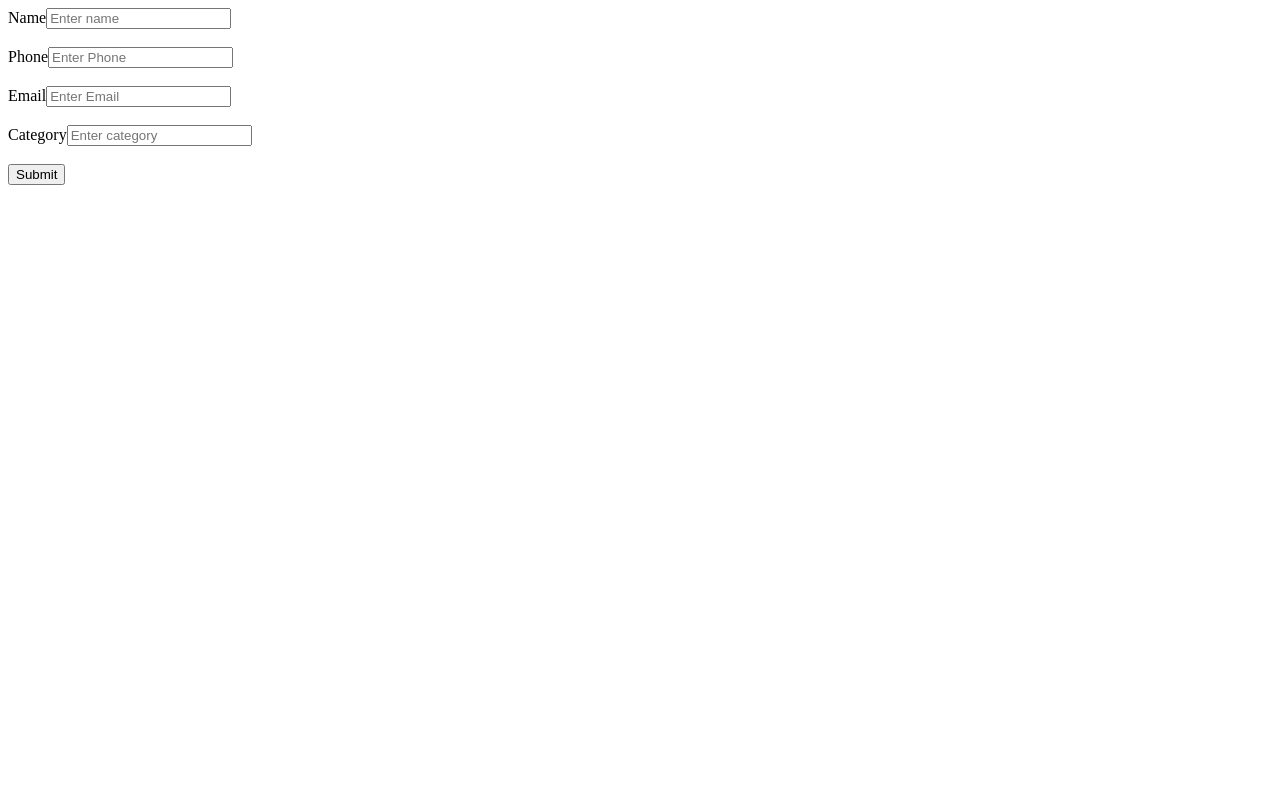
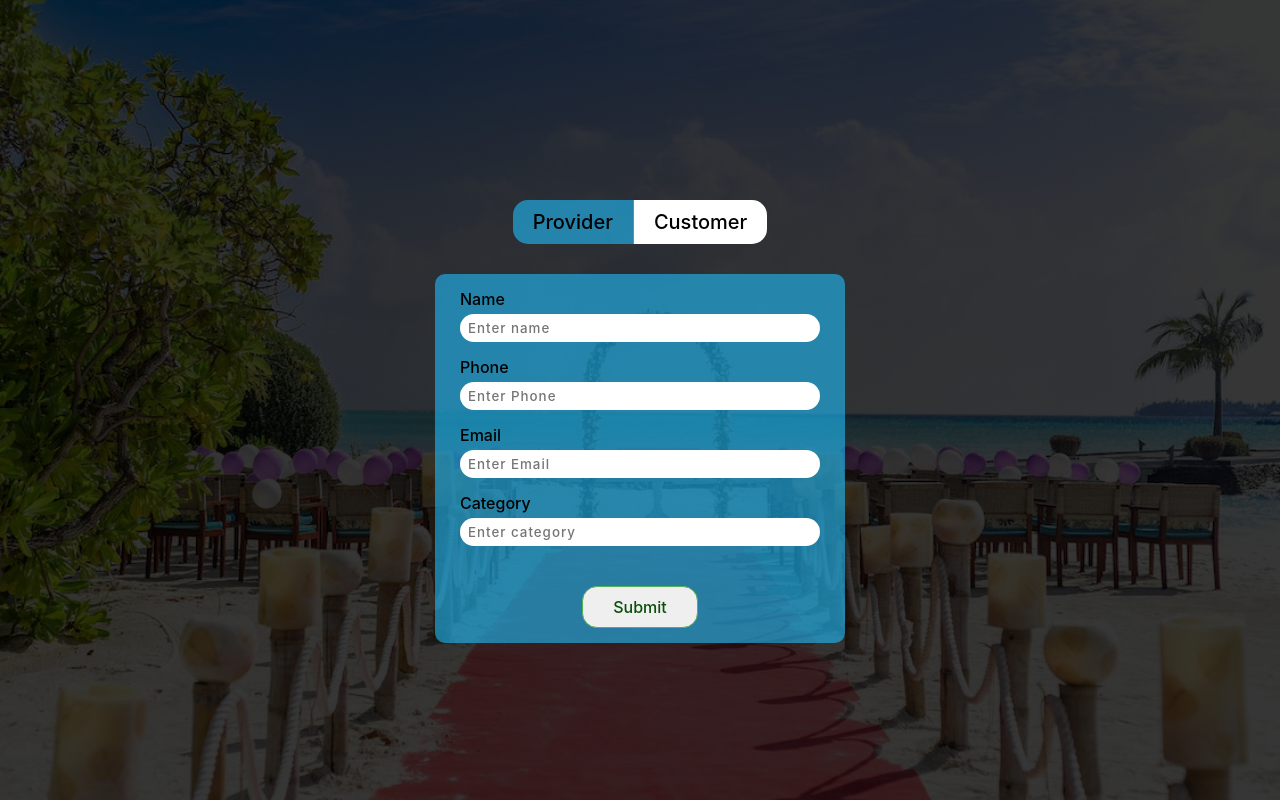
Before and after one commit to udith51/outsider, a React (Create React App) app in the folder outsider_frontend/: page / in a window 1280 px wide. Built offline with nearby package versions, Linux system fonts and the light colour scheme.

Commit message:
Navbar & Joining pg

```diff
--- a/outsider_frontend/package.json
+++ b/outsider_frontend/package.json
@@ -12,6 +12,7 @@
     "@types/react-dom": "^18.2.5",
     "react": "^18.2.0",
     "react-dom": "^18.2.0",
+    "react-icons": "^4.9.0",
     "react-scripts": "5.0.1",
     "typescript": "^4.9.5",
     "web-vitals": "^2.1.4"
--- /dev/null
+++ b/outsider_frontend/src/App.css
@@ -0,0 +1,11 @@
+html,
+body, * {
+  padding: 0;
+  margin: 0;
+  font-family: -apple-system, BlinkMacSystemFont, Segoe UI, Roboto, Oxygen, Ubuntu, Cantarell, Fira Sans, Droid Sans, Helvetica Neue, sans-serif;
+  box-sizing: border-box;
+  scroll-behavior: smooth;
+}
+::-webkit-scrollbar {
+  width: 0px;
+}
--- a/outsider_frontend/src/App.tsx
+++ b/outsider_frontend/src/App.tsx
@@ -1,12 +1,17 @@
-import React from 'react';
-import ProviderRegistration from './components/ProviderRegistration';
+import "./App.css";
+import React from "react";
+// import ProviderRegistration from './components/ProviderRegistration';
+import Navbar from "./components/Navbar";
+import Registration from "./pages/Registration";
 
-const App:React.FC=()=>{
+const App: React.FC = () => {
   return (
     <div className="App">
-      <ProviderRegistration/>
+      {/* <ProviderRegistration/> */}
+      {/* <Navbar /> */}
+      <Registration />
     </div>
-  )
-}
+  );
+};
 
 export default App;
--- /dev/null
+++ b/outsider_frontend/src/assets/css/Navbar.css
@@ -0,0 +1,100 @@
+.navbar{
+    width: 100vw;
+    height: 70px;
+    display: flex;
+    align-items: center;
+    justify-content: center;
+    box-shadow: 0px 1px 5px 1px rgba(0, 0, 0, 0.568);
+}
+.navContents{
+    width: 80%;
+    display: flex;
+    align-items: center;
+    justify-content: space-between;
+    padding: 4px;
+}
+
+.navIcons{
+    display: flex;
+    align-self: center;
+    gap: 25px;
+}
+
+.navIcon{
+    display: flex;
+    align-items: center;
+    flex-direction: column;
+    justify-content: space-between;
+    cursor: pointer;
+    font-weight: 600;
+    color: grey;
+    transition: all 0.3s;
+}
+
+.navIcon:hover{
+    color: #435c10;
+}
+
+.navActive{
+    color: #435c10;
+    border-bottom: 2px solid #435c10;
+    display: flex;
+    align-items: center;
+    flex-direction: column;
+    justify-content: space-between;
+    cursor: pointer;
+    font-weight: 600;
+}
+
+.w32{
+    width: 32px;
+}
+
+.h32{
+    height: 32px;
+}
+
+.navRight{
+    display: flex;
+    align-items: center;
+    gap: 15px;
+    cursor: pointer;
+    color: grey;
+}
+
+.navPrime{
+    width: 70px;
+}
+
+.navAccount{
+    position: relative;
+  display: inline-block;
+}
+
+.dropdown-content {
+    display: none;
+    position: absolute;
+    background-color: #f1f1f1;
+    min-width: 160px;
+    box-shadow: 0px 8px 16px 0px rgba(0,0,0,0.2);
+    z-index: 1;
+}
+.dropdown-content a {
+    color: black;
+    padding: 12px 16px;
+    text-decoration: none;
+    display: block;
+}
+
+.dropdown-content a:hover {
+    background-color: #ddd;
+    color: #435c10;
+}
+
+.navAccount:hover .dropdown-content {
+    display: block;
+}
+
+.navAccount:hover .dropbtn {
+    color: #435c10;
+}
--- /dev/null
+++ b/outsider_frontend/src/assets/css/Registration.css
@@ -0,0 +1,110 @@
+.registration{
+    width: 100vw;
+    height: 100vh;
+    overflow: hidden;
+    position: relative;
+    display: flex;
+    align-items: center;
+    justify-content: center;
+    font-weight: 500;
+}
+.bgImg{
+    width: 100%;
+    height: 100%;
+    background: linear-gradient(0deg, rgba(0, 0, 0, 0.788), rgba(0, 0, 0, 0.788)), url('../imgs/Register.png');
+    background-position: center;
+    background-repeat: no-repeat;
+    background-size: cover;
+}
+
+.regContents{
+    position: absolute;
+    display: flex;
+    align-items: center;
+    flex-direction: column;
+    justify-content: space-between;
+    height: 50vh;
+}
+
+.regTab{
+    margin-bottom: 30px;
+}
+
+.regTab{
+    display: flex;
+    align-items: center;
+    border-radius: 15px;
+    font-size: 20px;
+}
+
+.regTab>div{
+    padding: 10px 20px;
+    cursor: pointer;
+    background-color: white;
+}
+
+.regTab>.provider{
+    border-right: 1px solid #20c0ff96;
+    border-radius: 15px 0 0 15px
+}
+.regTab>.provider-active{
+    border-right: 1px solid #20c0ff96;
+    background-color: #20c0ff96;
+    border-radius: 15px 0 0 15px
+}
+.regTab>.customer{
+    border-radius: 0 15px 15px 0;
+}
+.regTab>.customer-active{
+    border-radius: 0 15px 15px 0;
+    background-color: #20c0ff96;
+}
+
+.regForm{
+    background-color: #20c0ff96;
+    padding: 15px 25px;
+    border-radius: 10px;
+}
+
+.bar{
+    margin-bottom: 15px;
+}
+
+label{
+    margin-bottom: 5px;
+    display: block;
+}
+input{
+    min-width: 360px;
+    height: 28px;
+    padding: 8px;
+    outline: none;
+    border: none;
+    border-radius: 15px;
+    letter-spacing: 1px;
+    font-weight: 500;
+}
+.regSubmit{
+    display: flex;
+    align-items: center;
+    margin-left: auto;
+    margin-right: auto;
+    margin-top: 40px;
+    width: max-content;
+    height: max-content;
+    padding: 10px 30px;
+    outline: none;
+    border: none;
+    border-radius: 15px;
+    font-weight: 500;
+    font-size: 16px;
+    cursor: pointer;
+    color: #0a4e0a;
+    border: 1px solid #57AF57;
+    transition: all 0.3s;
+}
+.regSubmit:hover{
+    background-color:#57AF57;
+    color: black;
+    scale: 1.1;
+}
--- /dev/null
+++ b/outsider_frontend/src/components/Login.tsx
@@ -0,0 +1,50 @@
+import React, { useState } from "react";
+import { TLogForm } from "../types";
+
+const Login: React.FC = () => {
+  const [form, setForm] = useState<TLogForm>({
+    email: "",
+    password: "",
+  });
+
+  const onChange = (e: React.ChangeEvent<HTMLInputElement>) => {
+    setForm((prev) => {
+      return {
+        ...prev,
+        [e.target.name]: e.target.value,
+      };
+    });
+  };
+  const onSubmit = () => {};
+  return (
+    <form className="" onSubmit={onSubmit}>
+      <div className="bar">
+        <label htmlFor="email">Email</label>
+        <input
+          type="text"
+          placeholder="Enter Email"
+          value={form.email}
+          name="email"
+          id="email"
+          onChange={onChange}
+        />
+      </div>
+      <div className="bar">
+        <label htmlFor="password">Password</label>
+        <input
+          type="password"
+          placeholder="Enter Password"
+          value={form.password}
+          name="password"
+          id="password"
+          onChange={onChange}
+        />
+      </div>
+      <button type="submit" className="regSubmit">
+        Submit
+      </button>
+    </form>
+  );
+};
+
+export default Login;
--- /dev/null
+++ b/outsider_frontend/src/components/Navbar.tsx
@@ -0,0 +1,79 @@
+import React, { useState } from "react";
+import "../assets/css/Navbar.css";
+import { GiPartyFlags } from "react-icons/gi";
+import { MdHotel } from "react-icons/md";
+import { IoFastFood } from "react-icons/io5";
+import { BiHomeHeart } from "react-icons/bi";
+import { BsBusFrontFill } from "react-icons/bs";
+
+const Navbar: React.FC = () => {
+  const [activeTab, setActiveTab] = useState<String>("tab1");
+
+  return (
+    <div className="navbar">
+      <div className="navContents">
+        <div className="navLogo">Logo</div>
+        <div className="navIcons">
+          <div
+            className={activeTab === "tab1" ? "navActive" : "navIcon"}
+            onClick={() => {
+              setActiveTab("tab1");
+            }}
+          >
+            <GiPartyFlags className="w32 h32" />
+            <span>Decors</span>
+          </div>
+          <div
+            className={activeTab === "tab2" ? "navActive" : "navIcon"}
+            onClick={() => {
+              setActiveTab("tab2");
+            }}
+          >
+            <MdHotel className="w32 h32" />
+            <span>Hotel</span>
+          </div>
+          <div
+            className={activeTab === "tab3" ? "navActive" : "navIcon"}
+            onClick={() => {
+              setActiveTab("tab3");
+            }}
+          >
+            <IoFastFood className="w32 h32" />
+            <span>Food</span>
+          </div>
+          <div
+            className={activeTab === "tab4" ? "navActive" : "navIcon"}
+            onClick={() => {
+              setActiveTab("tab4");
+            }}
+          >
+            <BiHomeHeart className="w32 h32" />
+            <span>Banquet</span>
+          </div>
+          <div
+            className={activeTab === "tab5" ? "navActive" : "navIcon"}
+            onClick={() => {
+              setActiveTab("tab5");
+            }}
+          >
+            <BsBusFrontFill className="w32 h32" />
+            <span>Travel</span>
+          </div>
+        </div>
+        <div className="navRight">
+          <div className="navPrime">Join Outsider Prime</div>
+          <div className="navAccount">
+            <div className="dropbtn">My Account</div>
+            <div className="dropdown-content">
+              <a href="/">Sign Up</a>
+              <a href="/">Login</a>
+            </div>
+          </div>
+          <div className="navSupport">Support</div>
+        </div>
+      </div>
+    </div>
+  );
+};
+
+export default Navbar;
--- a/outsider_frontend/src/components/ProviderRegistration.tsx
+++ b/outsider_frontend/src/components/ProviderRegistration.tsx
@@ -1,66 +1,94 @@
-import React, { useState } from 'react'
-import { TForm } from '../types'
+import React, { useState } from "react";
+import { TRegForm } from "../types";
 
-const ProviderRegistration:React.FC=()=>{
-    const [form,setForm]=useState<TForm>({
-        name:"",
-        phone:"",
-        email:"",
-        category:"",
-    })
-    const onChange=(e:React.ChangeEvent<HTMLInputElement>)=>{
-        setForm((prev)=>{
+const ProviderRegistration: React.FC = () => {
+  const [form, setForm] = useState<TRegForm>({
+    name: "",
+    phone: "",
+    email: "",
+    category: "",
+  });
+  const onChange = (e: React.ChangeEvent<HTMLInputElement>) => {
+    setForm((prev) => {
       return {
         ...prev,
-                [e.target.name]:e.target.value
+        [e.target.name]: e.target.value,
+      };
+    });
+  };
+  const onSubmit = async (e: React.FormEvent<HTMLFormElement>) => {
+    e.preventDefault();
+    const response = await fetch(
+      `http://localhost:3000/register-provider/${form.category}`,
+      {
+        method: "POST",
+        headers: {
+          "Content-Type": "application/json",
+        },
+        body: JSON.stringify(form),
       }
-        })
-
-    }
-    const onSubmit=async(e:React.FormEvent<HTMLFormElement>)=>{
-        e.preventDefault();
-        const response=await fetch(`http://localhost:3000/register-provider/${form.category}`,{
-            method:"POST",
-            headers:{
-                "Content-Type":"application/json"
-            },
-            body:JSON.stringify(form)
-        })
+    );
     // const val=await response.json();
     console.log(response.statusText);
-        setForm(()=>({
-            name:"",
-            phone:"",
-            email:"",
-            category:"",
-        }))
-    }
+    setForm(() => ({
+      name: "",
+      phone: "",
+      email: "",
+      category: "",
+    }));
+  };
   // const [name,setName]=useState<String>("");
-    return(
-        <form className="registration" onSubmit={onSubmit}>
+  return (
+    <form className="" onSubmit={onSubmit}>
       <div className="bar">
         <label htmlFor="name">Name</label>
-                <input type="text" placeholder='Enter name' value={form.name} name='name' id='name' onChange={onChange}/>
+        <input
+          type="text"
+          placeholder="Enter name"
+          value={form.name}
+          name="name"
+          id="name"
+          onChange={onChange}
+        />
       </div>
-            <br />
       <div className="bar">
         <label htmlFor="phone">Phone</label>
-                <input type="text" placeholder='Enter Phone' value={form.phone} name='phone' id='phone' onChange={onChange}/>
+        <input
+          type="text"
+          placeholder="Enter Phone"
+          value={form.phone}
+          name="phone"
+          id="phone"
+          onChange={onChange}
+        />
       </div>
-            <br />
       <div className="bar">
         <label htmlFor="email">Email</label>
-                <input type="text" placeholder='Enter Email' value={form.email} name='email' id='email' onChange={onChange}/>
+        <input
+          type="text"
+          placeholder="Enter Email"
+          value={form.email}
+          name="email"
+          id="email"
+          onChange={onChange}
+        />
       </div>
-            <br />
       <div className="bar">
         <label htmlFor="category">Category</label>
-                <input type="text" placeholder='Enter category' value={form.category} name='category' id='category' onChange={onChange}/>
+        <input
+          type="text"
+          placeholder="Enter category"
+          value={form.category}
+          name="category"
+          id="category"
+          onChange={onChange}
+        />
       </div>
-            <br />
-            <button type="submit">Submit</button>
+      <button type="submit" className="regSubmit">
+        Submit
+      </button>
     </form>
-    )
-}
+  );
+};
 
-export default ProviderRegistration
+export default ProviderRegistration;
--- /dev/null
+++ b/outsider_frontend/src/pages/Registration.tsx
@@ -0,0 +1,45 @@
+import React, { useEffect, useState } from "react";
+import "../assets/css/Registration.css";
+import ProviderRegistration from "../components/ProviderRegistration";
+import Login from "../components/Login";
+import { act } from "@testing-library/react";
+
+const Registration: React.FC = () => {
+  const [activeTab, setActiveTab] = useState<string>("provider");
+  return (
+    <div className="registration">
+      <div className="bgImg"></div>
+
+      <div className="regContents">
+        <div className="regTab">
+          <div
+            className={
+              activeTab === "provider" ? "provider-active" : "provider"
+            }
+            onClick={() => {
+              setActiveTab("provider");
+            }}
+          >
+            Provider
+          </div>
+          <div
+            className={
+              activeTab === "customer" ? "customer-active" : "customer"
+            }
+            onClick={() => {
+              setActiveTab("customer");
+            }}
+          >
+            Customer
+          </div>
+        </div>
+        <div className="regForm">
+          <ProviderRegistration />
+          {/* <Login /> */}
+        </div>
+      </div>
+    </div>
+  );
+};
+
+export default Registration;
--- /dev/null
+++ b/outsider_frontend/src/react-app-env.d.ts
@@ -0,0 +1,4 @@
+declare module "*.png";
+declare module "*.svg";
+declare module "*.jpeg";
+declare module "*.jpg";
```
Also changed, not shown: outsider_frontend/src/types.ts (+6 -1 lines), outsider_frontend/src/assets/imgs/Register.png (added), 1 other file (tests, documents, lock files or other folders). Lines whose indentation alone changed are shown as unchanged.
